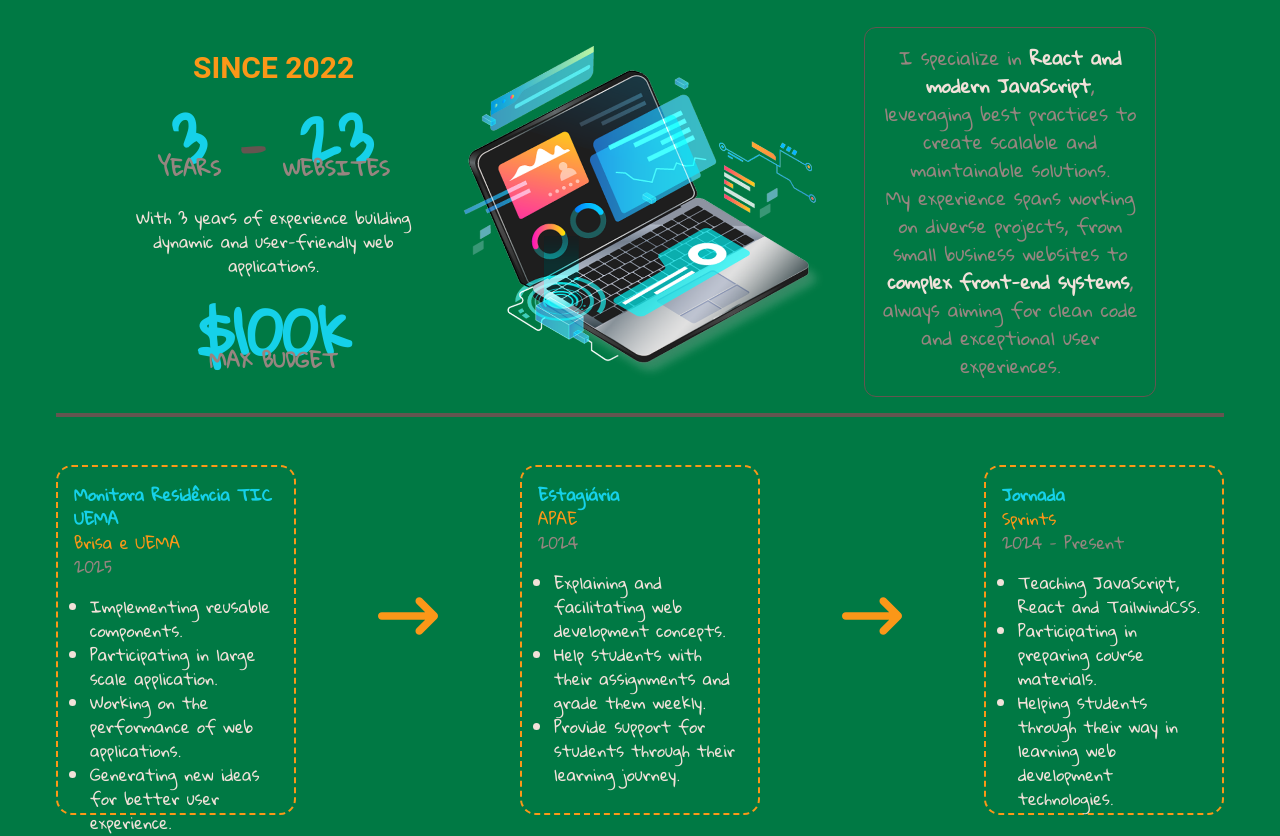
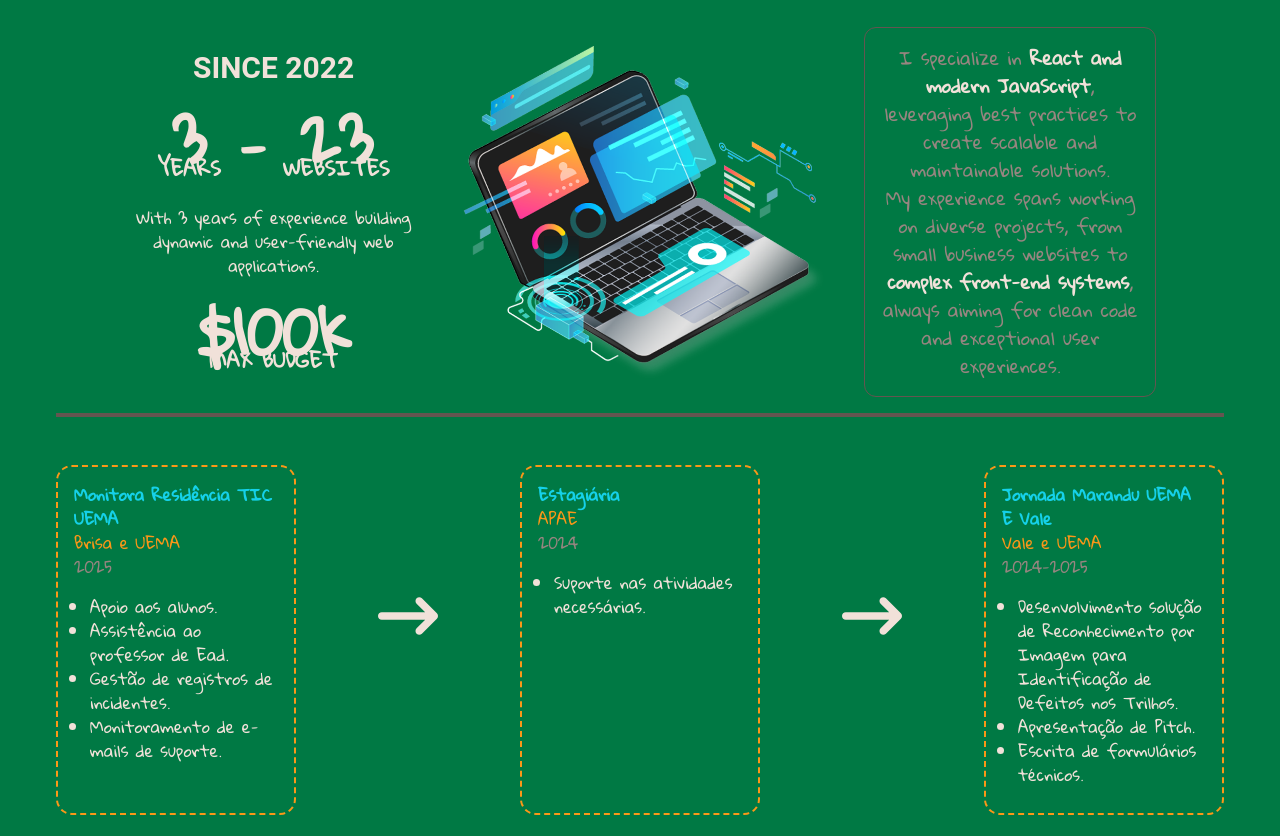
Before and after one commit to fhevila/portfolio_hevilafreitas, a React (Vite) app: page / in a window 1280 px wide. Shown: the part 2104-2940 px from the top of the page. Built offline with nearby package versions, Linux system fonts and the light colour scheme; a web font is replaced by a local one.

Commit message:
atualizacao experience

```diff
--- a/src/components/experienceSection/AllExperiences.jsx
+++ b/src/components/experienceSection/AllExperiences.jsx
@@ -9,10 +9,10 @@ const experiences = [
     company: "Brisa e UEMA",
     date: "2025",
     responsibilities: [
-      "Implementing reusable components.",
-      "Participating in large scale application.",
-      "Working on the performance of web applications.",
-      "Generating new ideas for better user experience.",
+      "Apoio aos alunos.",
+      "Assistência ao professor de Ead.",
+      "Gestão de registros de incidentes.",
+      "Monitoramento de e-mails de suporte.",
     ],
   },
   {
@@ -20,19 +20,17 @@ const experiences = [
     company: "APAE",
     date: "2024",
     responsibilities: [
-      "Explaining and facilitating web development concepts.",
-      "Help students with their assignments and grade them weekly.",
-      "Provide support for students through their learning journey.",
+      "Suporte nas atividades necessárias.",
     ],
   },
   {
-    job: "Jornada ",
-    company: "Sprints",
-    date: "2024 - Present",
+    job: "Jornada Marandu UEMA E Vale ",
+    company: "Vale e UEMA",
+    date: "2024-2025",
     responsibilities: [
-      "Teaching JavaScript, React and TailwindCSS.",
-      "Participating in preparing course materials.",
-      "Helping students through their way in learning web development technologies.",
+      "Desenvolvimento solução de Reconhecimento por Imagem para Identificação de Defeitos nos Trilhos.",
+      "Apresentação de Pitch.",
+      "Escrita de formulários técnicos.",
     ],
   },
 ];
@@ -51,7 +49,7 @@ const AllExperiences = () => {
                 whileInView="show"
                 viewport={{ once: false, amount: 0.7 }}
               >
-                <FaArrowRightLong className="text-6xl text-orange lg:block sm:hidden" />
+                <FaArrowRightLong className="text-6xl text-white lg:block sm:hidden" />
               </motion.div>
             ) : (
               ""
--- a/src/components/experienceSection/ExperienceInfo.jsx
+++ b/src/components/experienceSection/ExperienceInfo.jsx
@@ -1,8 +1,8 @@
 const ExperienceInfo = ({ number, text }) => {
   return (
     <div className="flex flex-col justify-center items-center">
-      <p className="font-bold text-6xl text-cyan">{number}</p>
-      <p className="font-bold text-xl text-lightGrey uppercase -mt-4">{text}</p>
+      <p className="font-bold text-6xl text-white">{number}</p>
+      <p className="font-bold text-xl text-white uppercase -mt-4">{text}</p>
     </div>
   );
 };
--- a/src/components/experienceSection/ExperienceText.jsx
+++ b/src/components/experienceSection/ExperienceText.jsx
@@ -1,7 +1,7 @@
 const ExperienceText = () => {
   return (
     <div className="flex flex-col items-center mt-[100px] ">
-      <h2 className="text-6xl text-cyan mb-10">Experience</h2>
+      <h2 className="text-6xl text-rosaEscuro mb-10">Experience</h2>
     </div>
   );
 };
--- a/src/components/experienceSection/ExperienceTopLeft.jsx
+++ b/src/components/experienceSection/ExperienceTopLeft.jsx
@@ -3,12 +3,12 @@ import ExperienceInfo from "./ExperienceInfo";
 const ExperienceTopLeft = () => {
   return (
     <div className="flex flex-col gap-6 w-[300px]">
-      <p className="text-orange font-bold uppercase text-3xl font-special text-center">
+      <p className="text-white font-bold uppercase text-3xl font-special text-center">
         Since 2022
       </p>
       <div className="flex justify-center items-center gap-4">
         <ExperienceInfo number="3" text="Years" />
-        <p className="font-bold text-6xl text-lightBrown">-</p>
+        <p className="font-bold text-6xl text-white">-</p>
         <ExperienceInfo number="23" text="Websites" />
       </div>
       <p className="text-center">
```
